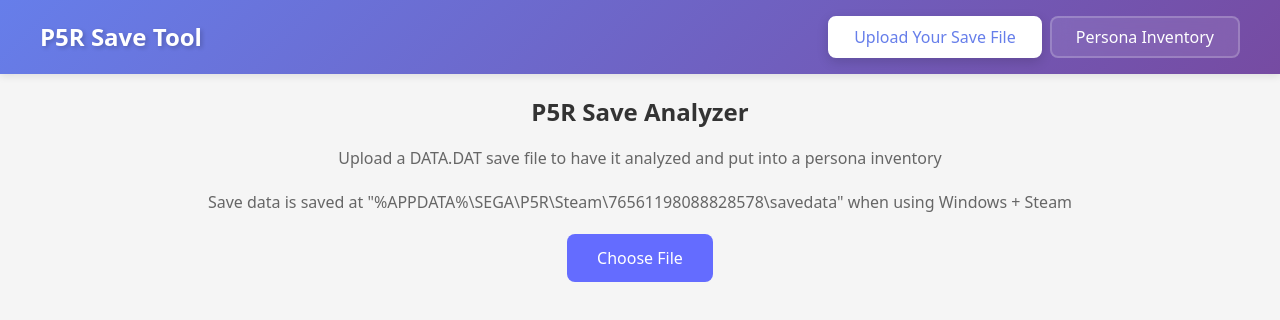
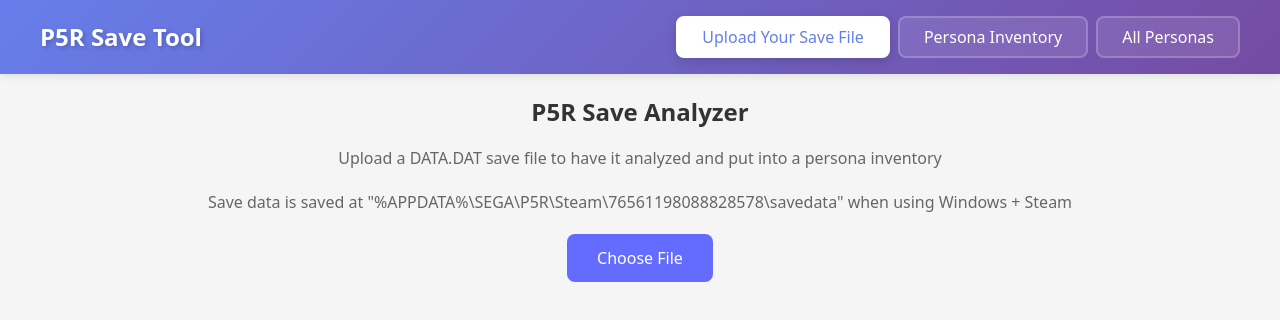
Before and after one commit to ZGong1/P5R-fusion-calc, a React (Vite) app in the folder p5r-fusion-calculator/: page / in a window 1280 px wide. Shown: the top 320 px of the page. Built offline with nearby package versions, Linux system fonts and the light colour scheme.

Commit message:
New tab to view info about all personas

```diff
--- a/p5r-fusion-calculator/src/App.jsx
+++ b/p5r-fusion-calculator/src/App.jsx
@@ -2,6 +2,7 @@
 import Navbar from './components/Navbar'
 import FileUpload from './components/FileUpload'
 import PersonaInventory from './components/PersonaInventory'
+import AllPersonae from './components/AllPersonae'
 import {
   extractPersonas,
   getUniquePersonas,
@@ -58,6 +59,10 @@
         {activeTab === 'inventory' && (
           <PersonaInventory personas={personas} onClear={handleClearInventory} />
         )}
+
+        {activeTab === 'allPersonae' && (
+          <AllPersonae />
+        )}
       </div>
     </div>
   )
--- /dev/null
+++ b/p5r-fusion-calculator/src/components/AllPersonae.jsx
@@ -0,0 +1,16 @@
+import { useState } from 'react';
+import './AllPersonae.css';
+
+
+function AllPersonae ({ props }) {
+
+    return (
+        <>
+            <h1>AllPersonae Test</h1>
+        </>
+    );
+
+
+}
+
+export default AllPersonae
--- a/p5r-fusion-calculator/src/components/Navbar.jsx
+++ b/p5r-fusion-calculator/src/components/Navbar.jsx
@@ -4,7 +4,8 @@
 function Navbar({ activeTab, onTabChange }) {
   const tabs = [
     { id: 'saveUpload', label: 'Upload Your Save File' },
-    { id: 'inventory', label: 'Persona Inventory' }
+    { id: 'inventory', label: 'Persona Inventory' },
+    { id: 'allPersonae', label: 'All Personas' }
   ];
 
   return (
```
Also changed, not shown: p5r-fusion-calculator/src/components/AllPersonae.css (added).
